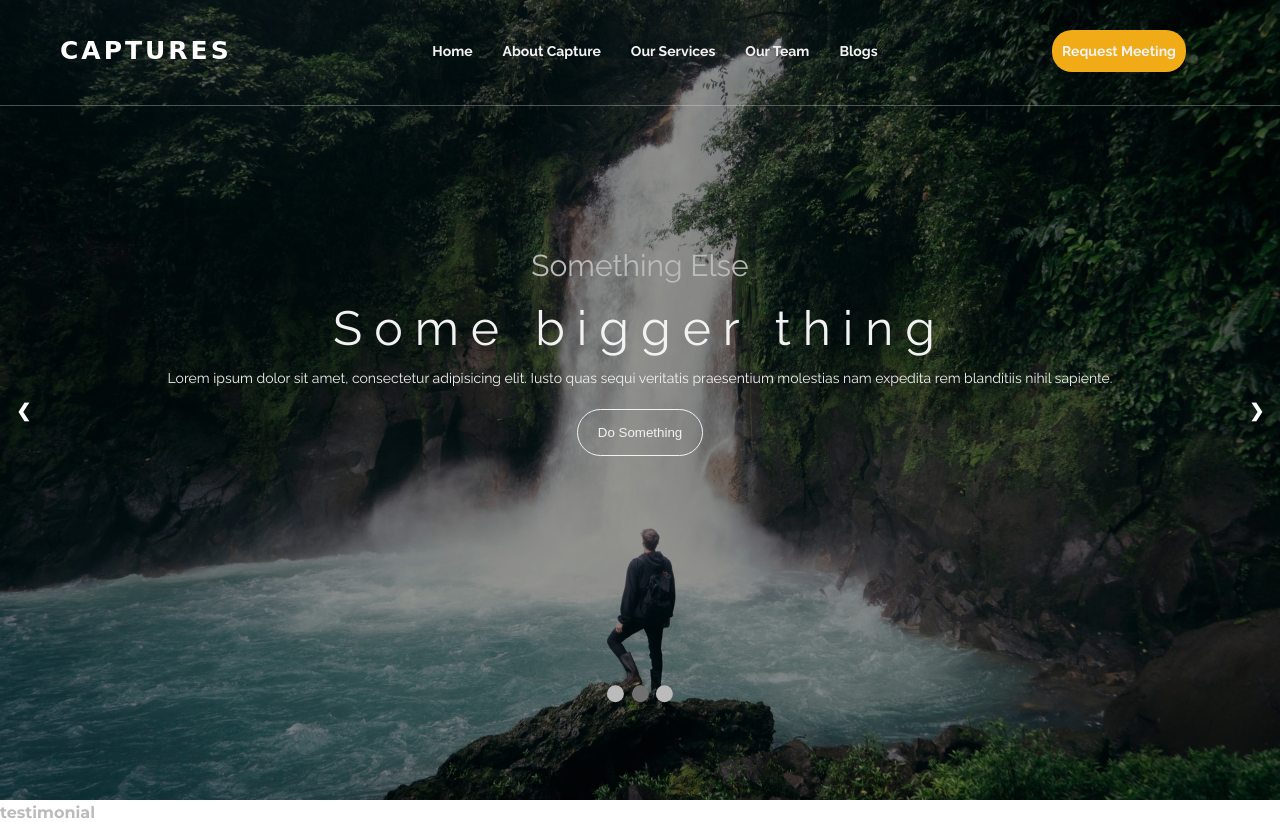
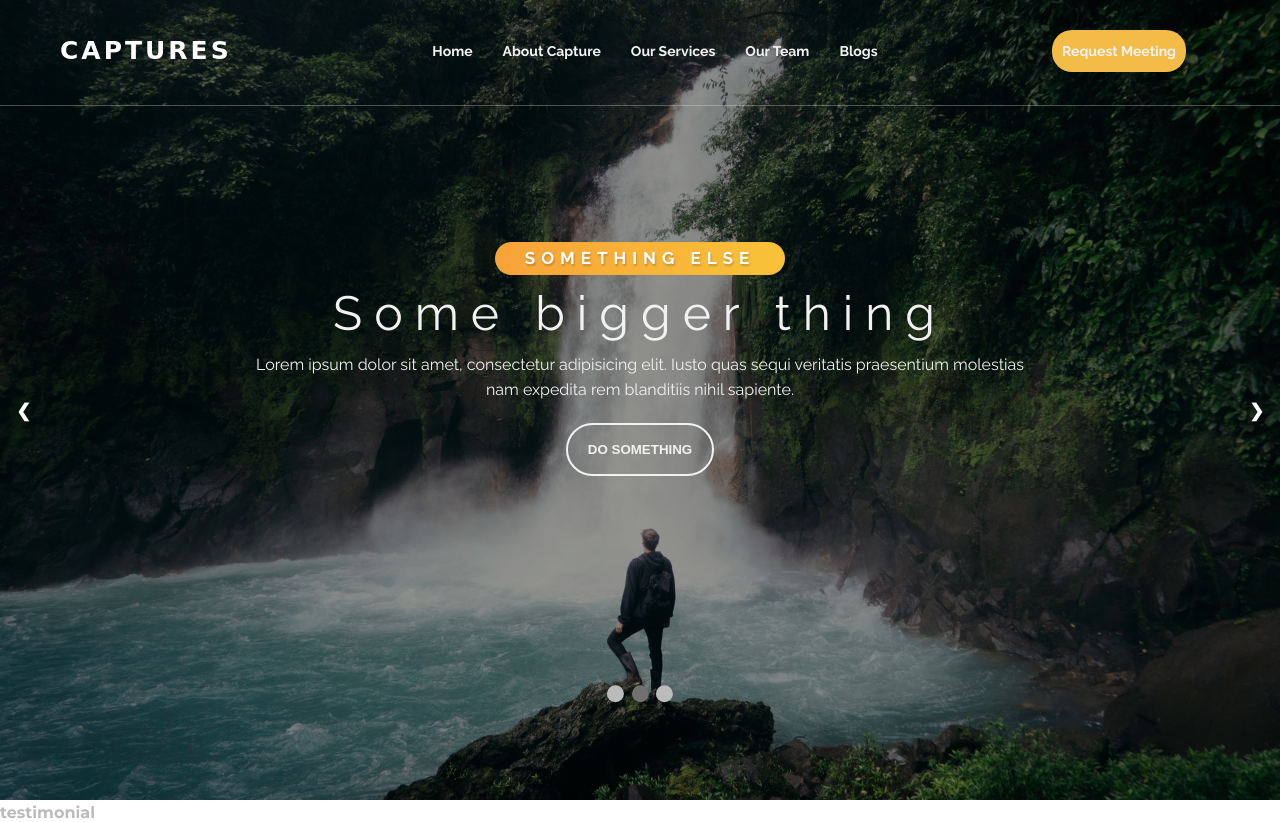
Before and after one commit to manikagnish/photography, a PHP site: page / in a window 1280 px wide. Shown: the top 822 px of the page. Run offline with PHP 8.4, Linux system fonts and the light colour scheme; some web fonts are replaced.

Commit message:
updated landing page

```diff
--- a/css/abstracts/_variables.scss
+++ b/css/abstracts/_variables.scss
@@ -1,7 +1,10 @@
 // COLOR VARIABLES
+//#F8A339 dark
+//#F8C239 light
+
 $color-primary: #f3bc47;
-$color-primary-dark: darken($color-primary, 10%);
-$color-primary-light: lighten($color-primary, 10%);
+$color-primary-dark: #f8a339;
+$color-primary-light: #f8c239;
 
 $color-heading-primary: #505050;
 $color-heading-secondary: #c6c6c6;
--- a/css/components/_btn.scss
+++ b/css/components/_btn.scss
@@ -1,9 +1,11 @@
 .btn-hollow {
   outline: none;
-  border: 1px solid $color-gray-light;
+  border: 2px solid $color-gray-light;
   border-radius: 3rem;
-  padding: 1.5rem 2rem;
+  padding: 1.7rem 2rem;
   color: $color-gray-light;
+  font-weight: bold;
+  text-transform: uppercase;
   background-color: transparent;
   transition: all 0.2s ease;
 
--- a/css/components/_navigation.scss
+++ b/css/components/_navigation.scss
@@ -87,7 +87,7 @@
   #nav-meetings {
     grid-area: cta;
     justify-self: center;
-    background-color: $color-primary-dark;
+    background-color: $color-primary;
     border-radius: 2rem;
     padding: 1rem;
     color: $color-gray-light;
--- a/css/main.css
+++ b/css/main.css
@@ -111,10 +111,12 @@ body {
 
 .btn-hollow {
   outline: none;
-  border: 1px solid #f2f2f2;
+  border: 2px solid #f2f2f2;
   border-radius: 3rem;
-  padding: 1.5rem 2rem;
+  padding: 1.7rem 2rem;
   color: #f2f2f2;
+  font-weight: bold;
+  text-transform: uppercase;
   background-color: transparent;
   -webkit-transition: all 0.2s ease;
   transition: all 0.2s ease;
@@ -140,7 +142,7 @@ body {
 }
 
 .btn-filled:hover {
-  background: #f0ab17;
+  background: #f8a339;
   -webkit-transition-duration: 0.4s;
           transition-duration: 0.4s;
 }
@@ -276,7 +278,7 @@ label {
 }
 
 .submit_form:hover {
-  background: #f0ab17;
+  background: #f8a339;
   -webkit-transition-duration: 0.4s;
           transition-duration: 0.4s;
 }
@@ -418,7 +420,7 @@ label {
   grid-area: cta;
   -ms-grid-column-align: center;
       justify-self: center;
-  background-color: #f0ab17;
+  background-color: #f3bc47;
   border-radius: 2rem;
   padding: 1rem;
   color: #f2f2f2;
@@ -465,7 +467,7 @@ label {
     width: 4rem;
     border-radius: 50%;
     position: fixed;
-    background-image: radial-gradient(#f6cd77, #f0ab17);
+    background-image: radial-gradient(#f8c239, #f8a339);
     z-index: 1000;
     -webkit-transition: -webkit-transform 0.8s cubic-bezier(0.83, 0, 0.17, 1);
     transition: -webkit-transform 0.8s cubic-bezier(0.83, 0, 0.17, 1);
@@ -641,10 +643,29 @@ label {
   top: 30%;
   width: 100%;
   text-align: center;
+  font-size: 1.6rem;
 }
 
 .landing .text h4 {
   color: #bbb;
+}
+
+.landing .text blockquote {
+  padding: 0 20%;
+}
+
+.landing .text .landing__sub-heading {
+  display: inline-block;
+  font-size: 1.7rem;
+  text-transform: uppercase;
+  letter-spacing: 6px;
+  color: #fff;
+  font-weight: bold;
+  text-shadow: 1px 2px 2px rgba(0, 0, 0, 0.2);
+  background-image: -webkit-gradient(linear, left top, right top, from(#f8a339), to(#f8c239));
+  background-image: linear-gradient(to right, #f8a339, #f8c239);
+  padding: 3px 3rem;
+  border-radius: 2rem;
 }
 
 .landing .dots {
@@ -746,7 +767,7 @@ label {
 }
 
 .submit_form:hover {
-  background: #f0ab17;
+  background: #f8a339;
   -webkit-transition-duration: 0.4s;
           transition-duration: 0.4s;
 }
--- a/css/pages/_landing.scss
+++ b/css/pages/_landing.scss
@@ -49,8 +49,29 @@
     top: 30%;
     width: 100%;
     text-align: center;
+    font-size: 1.6rem;
     h4 {
       color: $color-gray;
+    }
+    blockquote {
+      padding: 0 20%;
+    }
+
+    .landing__sub-heading {
+      display: inline-block;
+      font-size: 1.7rem;
+      text-transform: uppercase;
+      letter-spacing: 6px;
+      color: $color-white;
+      font-weight: bold;
+      text-shadow: 1px 2px 2px rgba($color-black, 0.2);
+      background-image: linear-gradient(
+        to right,
+        $color-primary-dark,
+        $color-primary-light
+      );
+      padding: 3px 3rem;
+      border-radius: 2rem;
     }
   }
 
--- a/index.html
+++ b/index.html
@@ -72,7 +72,7 @@
 
           <img src="/resources/images/img-4.jpg" style="width:100%">
           <div class="text">
-            <h4 class="heading-primary--small">
+            <h4 class="landing__sub-heading">
               Something
             </h4>
             <h1 class="heading-primary--main">
@@ -89,7 +89,7 @@
 
           <img src="resources/images/img-9.jpg" style="width:100%">
           <div class="text">
-            <h4 class="heading-primary--small">
+            <h4 class="landing__sub-heading">
               Something Else
             </h4>
             <h1 class="heading-primary--main">
@@ -106,7 +106,7 @@
 
           <img src="/resources/images/img-home.jpg" style="width:100%">
           <div class="text">
-            <h4 class="heading-primary--small">
+            <h4 class="landing__sub-heading">
               Another thing
             </h4>
             <h1 class="heading-primary--main">
```
Also changed, not shown: 1 other file.
